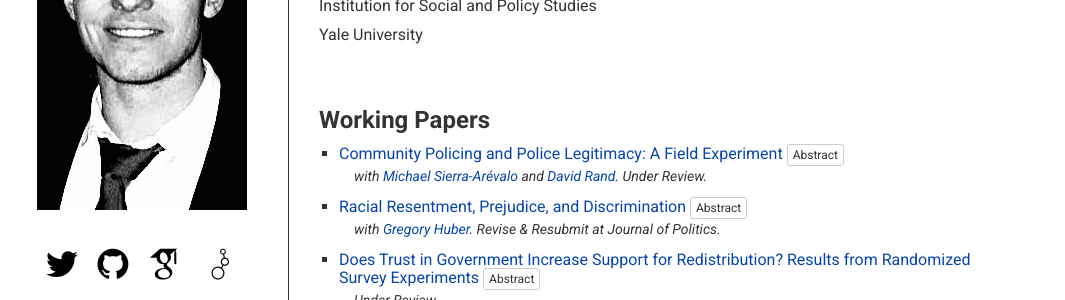
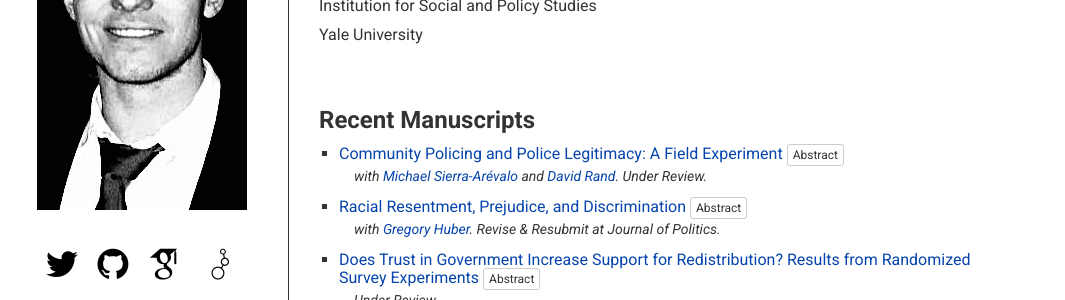
Before and after one commit to kylepeyton/kylepeyton.github.io, a Jekyll site: the page index.html, which Jekyll copies as it is, in a window 1280 px wide. Shown: the part 193-493 px from the top of the page, without its empty margins (157-1222 px from the left). Built offline with Jekyll 4.4.1, drawn with Linux system fonts in a browser that asks for light colours; some web fonts are replaced.

Commit message:
Update index.html

```diff
--- a/index.html
+++ b/index.html
@@ -96,7 +96,7 @@
 		</div>
 
 
-		<h2>Working Papers</h2>
+		<h2>Recent Manuscripts</h2>
 
 		<ul class="paperlist wip">
 			<li>
```
